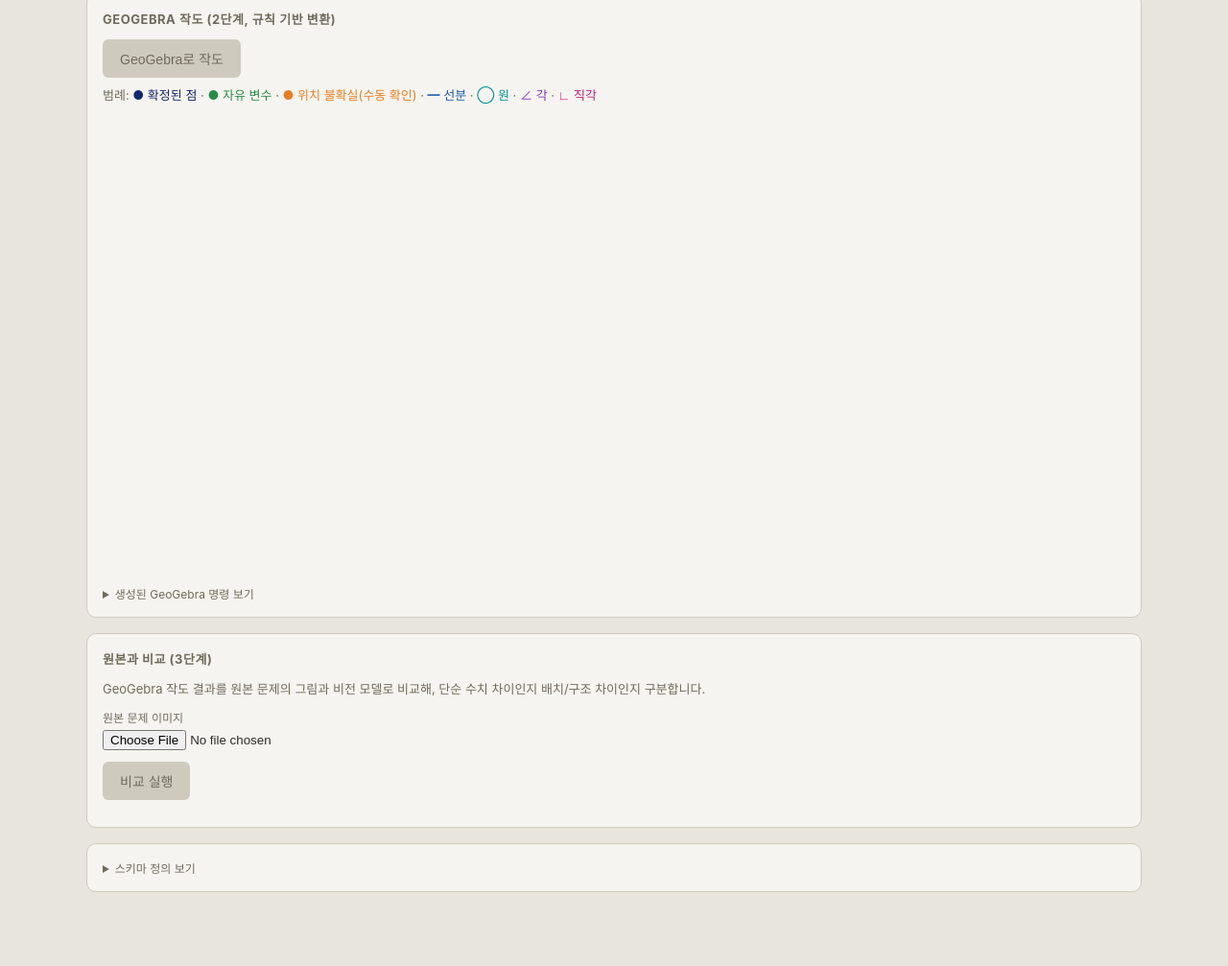
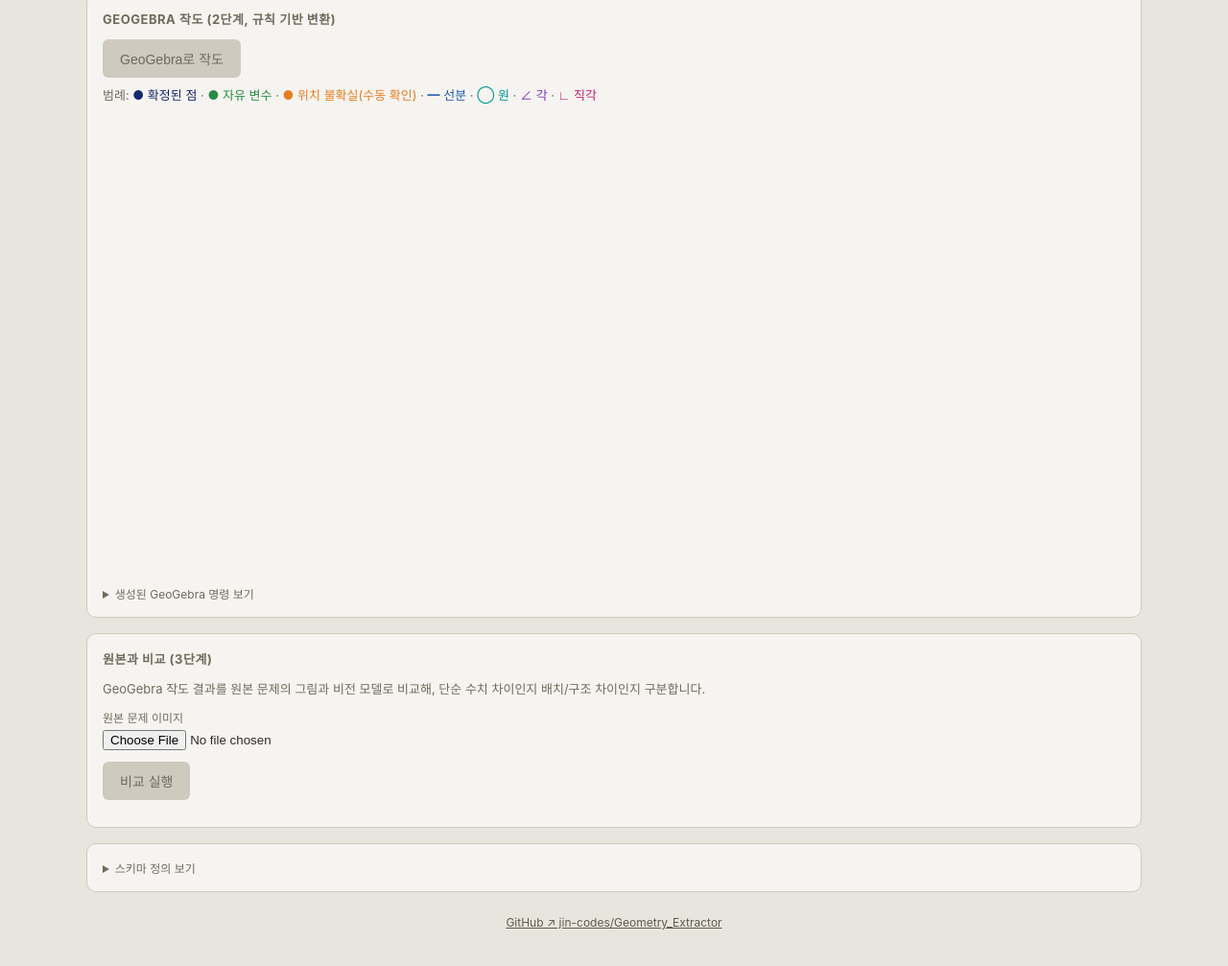
Before and after one commit to jin-codes/Geometry_Extractor, a plain HTML site: page index.html in a window 1280 px wide. Shown: the part 733-1740 px from the top of the page at 96% size. Before the commit the page ends 1703 px from the top, so only its background shows below. Drawn offline with Linux system fonts and the light colour scheme.

Commit message:
페이지 하단에 GitHub 링크 추가, .vercel 무시 설정
Co-Authored-By: Claude Sonnet 5.5 <noreply@anthropic.com>

```diff
--- a/index.html
+++ b/index.html
@@ -250,6 +250,10 @@
     </details>
   </div>
 </div>
+
+<footer style="max-width: 1200px; margin: 24px auto 32px; padding: 0 16px; text-align: center; font-size: 12px; color: var(--muted);">
+  <a href="https://github.com/jin-codes/Geometry_Extractor" target="_blank" rel="noopener noreferrer" style="color: var(--accent-dark);">GitHub ↗ jin-codes/Geometry_Extractor</a>
+</footer>
 
 <script>
 const SYSTEM_PROMPT = `너는 평면기하 문제 텍스트를 구조화된 JSON으로 변환하는 전문가다.
```
Also changed, not shown: 1 other file.
